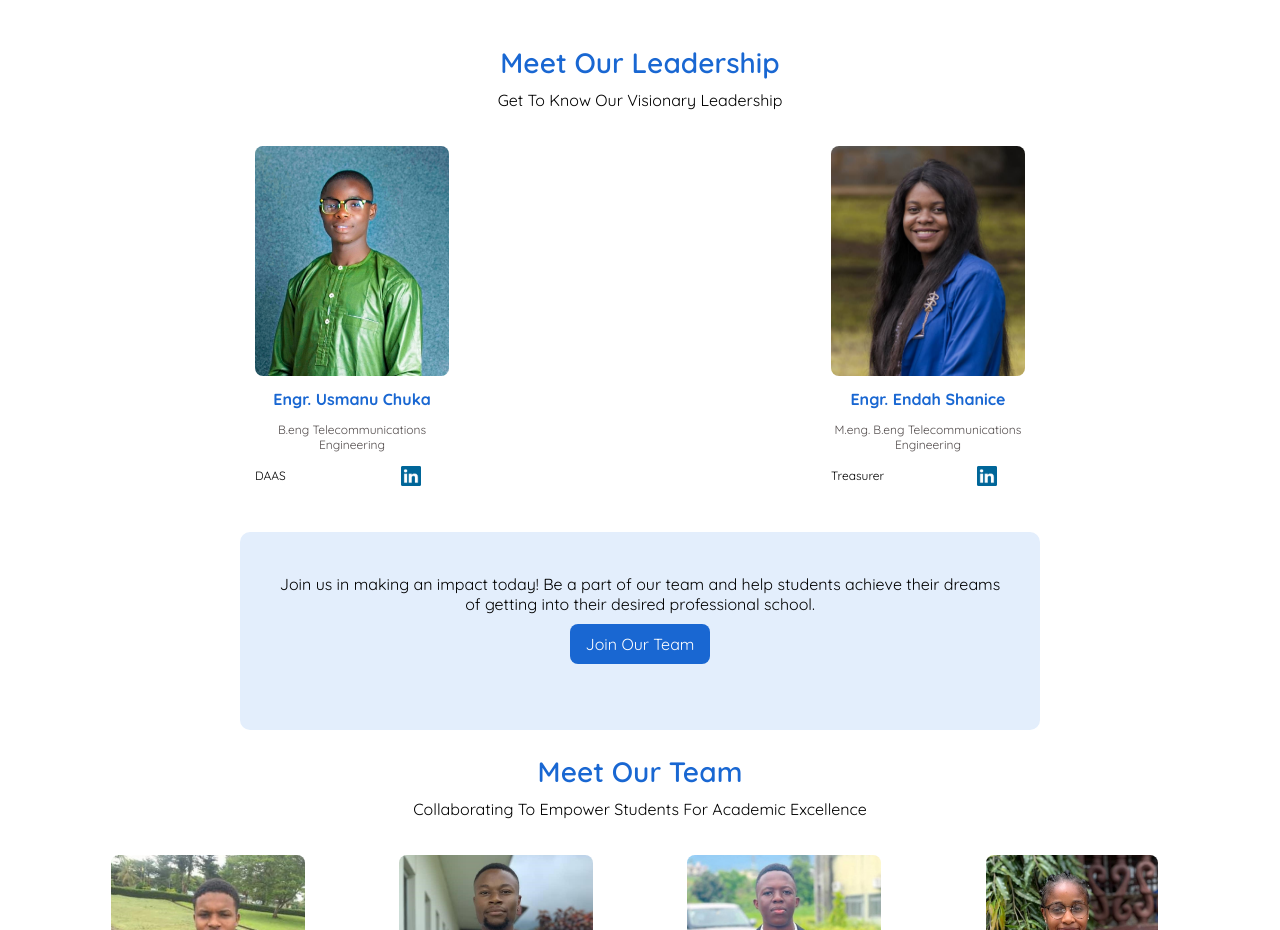
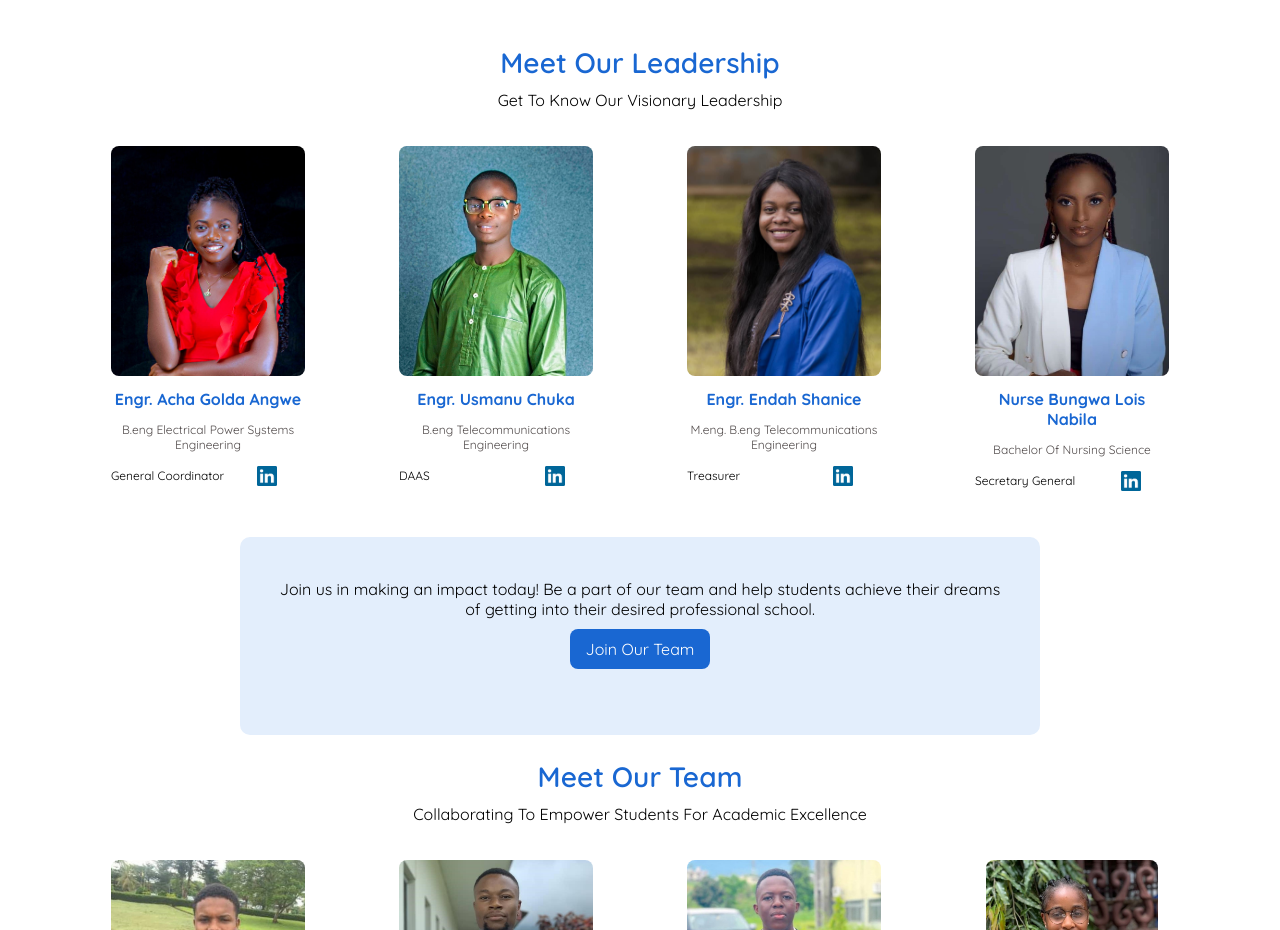
Before and after one commit to JIM440/ASEND-Website, a React (Create React App) app: page /about in a window 1280 px wide. Shown: the part 1900-2830 px from the top of the page. Built offline with nearby package versions, Linux system fonts and the light colour scheme.

Commit message:
more changes

```diff
--- a/src/pages/about/components/AboutTeam.jsx
+++ b/src/pages/about/components/AboutTeam.jsx
@@ -43,14 +43,14 @@ const AboutTeam = () => {
     //   LinkedInUrl: '',
     //   IgUrl: '',
     // },
-    // {
-    //   image: golda,
-    //   name: 'Engr. Acha Golda Angwe',
-    //   level: 'B.eng Electrical Power Systems Engineering',
-    //   position: 'General Coordinator',
-    //   LinkedInUrl: '',
-    //   IgUrl: '',
-    // },
+    {
+      image: golda,
+      name: 'Engr. Acha Golda Angwe',
+      level: 'B.eng Electrical Power Systems Engineering',
+      position: 'General Coordinator',
+      LinkedInUrl: '',
+      IgUrl: '',
+    },
     // {
     //   image: yannick,
     //   name: 'Mombong Yannick Bebang',
@@ -75,14 +75,14 @@ const AboutTeam = () => {
       LinkedInUrl: '',
       IgUrl: '',
     },
-    // {
-    //   image: lois,
-    //   name: 'Nurse Bungwa Lois Nabila',
-    //   level: 'Bachelor Of Nursing Science',
-    //   position: 'Secretary General',
-    //   LinkedInUrl: '',
-    //   IgUrl: '',
-    // },
+    {
+      image: lois,
+      name: 'Nurse Bungwa Lois Nabila',
+      level: 'Bachelor Of Nursing Science',
+      position: 'Secretary General',
+      LinkedInUrl: '',
+      IgUrl: '',
+    },
   ];
   // staffs
   const team = [
```
